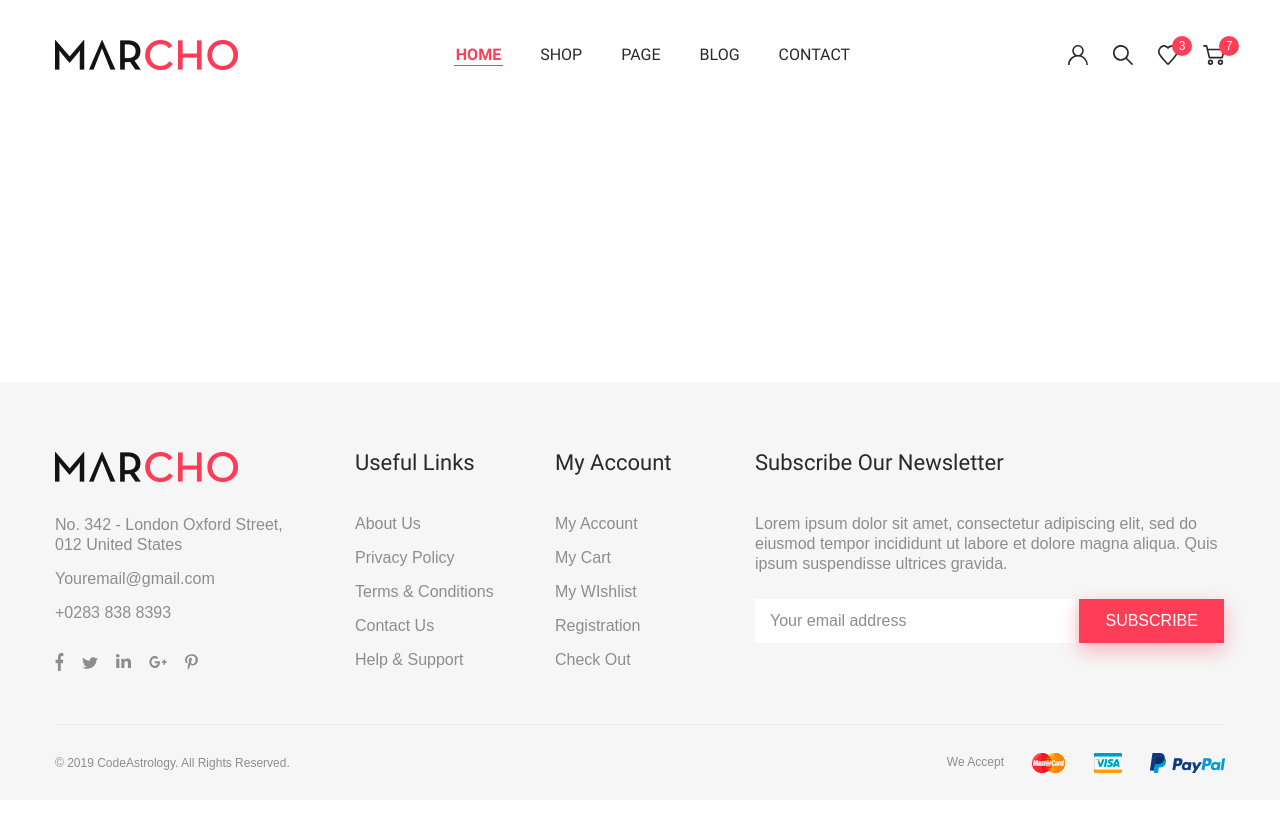
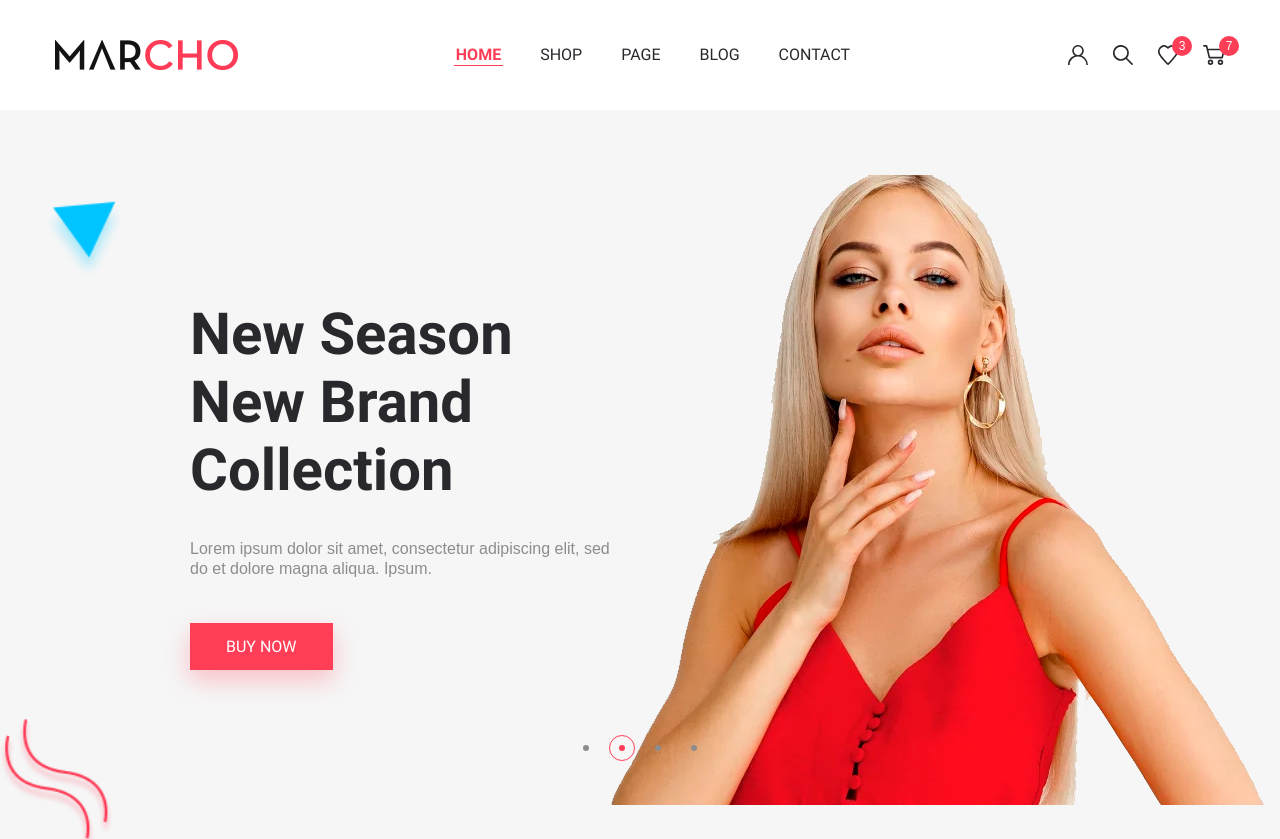
Before and after one commit to TenebrisCRS/Marcho-site, a website: page app/index.html in a window 1280 px wide. Shown: the top 839 px of the page. Before the commit the page ends 800 px from the top, so only its background shows below. Drawn offline with nearby package versions, Linux system fonts and the light colour scheme; files that its build step writes are made by us from their sources; files whose address does not match are found by name.

Commit message:
added top-slider section

```diff
--- a/app/index.html
+++ b/app/index.html
@@ -57,9 +57,65 @@
     </div>
   </header>
 
-<main class="main">
+  <main class="main">
+    <section class="top-slider">
+      <div class="container top-slider__container">
+        <div class="top-slider__inner">
+          <div class="top-slider__item">
+            <div class="top-slider__content">
+              <h3 class="top-slider__title">
+                New Season <br>
+                New Brand Collection
+              </h3>
+              <p class="top-slider__text">Lorem ipsum dolor sit amet, consectetur adipiscing elit, sed do
+                et dolore magna aliqua. Ipsum.</p>
+              <a class="top-slider__link" href="#">BUY NOW</a>
+            </div>
+            <img class="top__slider-img" src="images/slider/photo.png" alt="slide images">
+          </div>
 
-</main>
+          <div class="top-slider__item">
+            <div class="top-slider__content">
+              <h3 class="top-slider__title">
+                New Season <br>
+                New Brand Collection
+              </h3>
+              <p class="top-slider__text">Lorem ipsum dolor sit amet, consectetur adipiscing elit, sed do
+                et dolore magna aliqua. Ipsum.</p>
+              <a class="top-slider__link" href="#">BUY NOW</a>
+            </div>
+            <img class="top__slider-img" src="images/slider/photo.png" alt="slide images">
+          </div>
+
+          <div class="top-slider__item">
+            <div class="top-slider__content">
+              <h3 class="top-slider__title">
+                New Season <br>
+                New Brand Collection
+              </h3>
+              <p class="top-slider__text">Lorem ipsum dolor sit amet, consectetur adipiscing elit, sed do
+                et dolore magna aliqua. Ipsum.</p>
+              <a class="top-slider__link" href="#">BUY NOW</a>
+            </div>
+            <img class="top__slider-img" src="images/slider/photo.png" alt="slide images">
+          </div>
+
+          <div class="top-slider__item">
+            <div class="top-slider__content">
+              <h3 class="top-slider__title">
+                New Season <br>
+                New Brand Collection
+              </h3>
+              <p class="top-slider__text">Lorem ipsum dolor sit amet, consectetur adipiscing elit, sed do
+                et dolore magna aliqua. Ipsum.</p>
+              <a class="top-slider__link" href="#">BUY NOW</a>
+            </div>
+            <img class="top__slider-img" src="images/slider/photo.png" alt="slide images">
+          </div>
+        </div>
+      </div>
+    </section>
+  </main>
 
   <footer class="footer">
     <div class="container">
--- a/app/js/main.js
+++ b/app/js/main.js
@@ -1,2 +1,8 @@
 $(function () {
+  $('.top-slider__inner').slick({
+    dots: true,
+    arrows: false,
+    fade:true,
+    autoplay: true,
+  })
 })
--- /dev/null
+++ b/app/scss/_libs.scss
@@ -0,0 +1 @@
+@import '../../node_modules/slick-carousel/slick/slick.scss'
--- a/app/scss/_vars.scss
+++ b/app/scss/_vars.scss
@@ -22,3 +22,14 @@ $bg: #f6f6f6;
   font-family: 'Roboto-Bold', sans-serif;
   font-weight: 700;
 }
+
+
+%btn {
+  padding: 12px 26px;
+  background-color: $accent;
+  text-transform: uppercase;
+  color: #fff;
+  @extend %roboto-400;
+  line-height: 26px;
+  box-shadow: 0px 10px 25px 0px rgba(254, 62, 87, 0.3);
+}
--- a/app/scss/style.scss
+++ b/app/scss/style.scss
@@ -1,6 +1,7 @@
 @import 'vars';
 @import 'fonts';
 @import 'reset';
+@import 'libs';
 @import 'global';
 
 
@@ -165,12 +166,8 @@ footer {
   }
 
   &__form-btn {
+    @extend %btn;
     border: none;
-    background-color: $accent;
-    text-transform: uppercase;
-    color: #fff;
-    padding: 12px 26px;
-    box-shadow: 0px 7px 20px 0px rgba(255, 17, 48, 0.3);
     cursor: pointer;
   }
 }
@@ -189,4 +186,93 @@ font-size: 12px;
   }
 }
 
+
+
+.top-slider {
+  background-image: url('../images/top-slider-bg.png');
+  background-repeat: no-repeat;
+  background-size: cover;
+  background-color: $bg;
+  padding: 65px 0 45px;
+
+  &__container {
+    max-width: 1560px;
+  }
+
+  &__content {
+    padding-left: 175px;
+    padding-top: 125px;
+  }
+
+  &__item {
+    display: flex !important;
+    justify-content: space-between;
+  }
+
+  &__title {
+    max-width: 670px;
+    @extend %roboto-700;
+    font-size: 58px;
+    line-height: 68px;
+    color: $title;
+    margin-bottom: 35px;
+  }
+
+  &__text {
+    margin-bottom: 55px;
+    max-width: 470px;
+  }
+
+  &__link {
+    @extend %btn;
+    padding: 14px 36px;
+  }
+
+  .slick-dots {
+    display: flex;
+    justify-content: center;
+    li {
+      padding: 0 5px;
+      line-height: 0;
+      margin-top: -70px;
+      button {
+        padding: 0;
+        font-size: 0;
+        line-height: 0;
+        background-color: transparent;
+        width: 26px;
+        height: 26px;
+        border-radius: 50%;
+        border: 1px transparent solid;
+        transition: border-color 0.3s linear;
+        position: relative;
+        cursor: pointer;
+
+        &::before {
+          content: '';
+          width: 6px;
+          height: 6px;
+          border-radius: 50%;
+          background-color: $default;
+          position: absolute;
+          top: 50%;
+          left: 50%;
+          transform: translate(-50%, -50%);
+          transition: background-color 0.3s linear;
+        }
+      }
+
+      &.slick-active {
+        button {
+          border-color: $accent;
+
+          &::before {
+            background-color: $accent;
+          }
+        }
+      }
+    }
+  }
+}
+
 @import 'media';
--- a/gulpfile.js
+++ b/gulpfile.js
@@ -36,6 +36,7 @@ function styles () {                              //Функция для сти
 function scripts() {                              //Функция для скриптов
   return src([                                    //Берём данные из:
     'node_modules/jquery/dist/jquery.js',
+    'node_modules/slick-carousel/slick/slick.js',
     'app/js/main.js'
   ])
   .pipe(concat('main.min.js'))                    //Перемещаем в файл при помощи плакина gulp-concat
--- a/package.json
+++ b/package.json
@@ -18,6 +18,7 @@
     "gulp-sass": "^5.1.0",
     "gulp-uglify": "^3.0.2",
     "jquery": "^3.6.1",
-    "sass": "^1.55.0"
+    "sass": "^1.55.0",
+    "slick-carousel": "^1.8.1"
   }
 }
```
Also changed, not shown: app/images/slider/photo.png (added), app/images/top-slider-bg.png (added), app/js/main.min.js.
